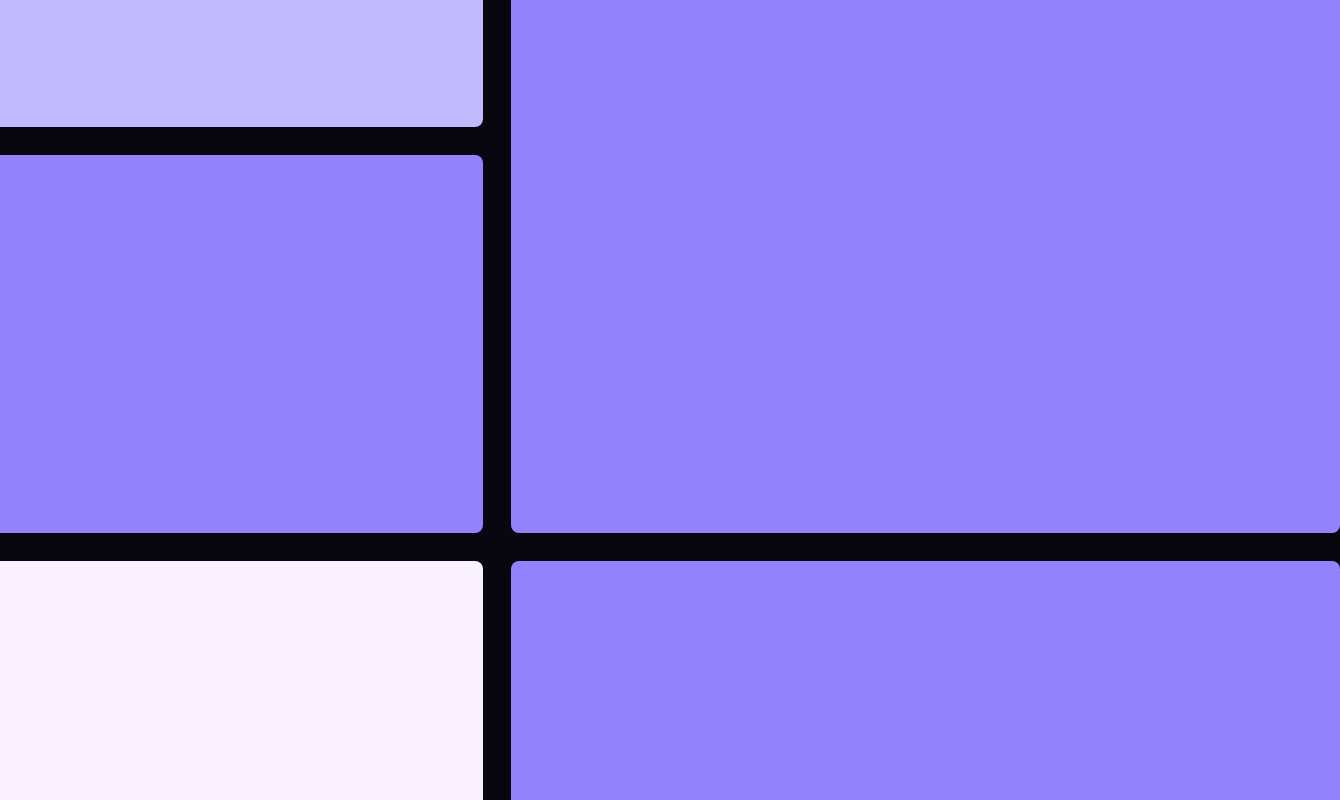
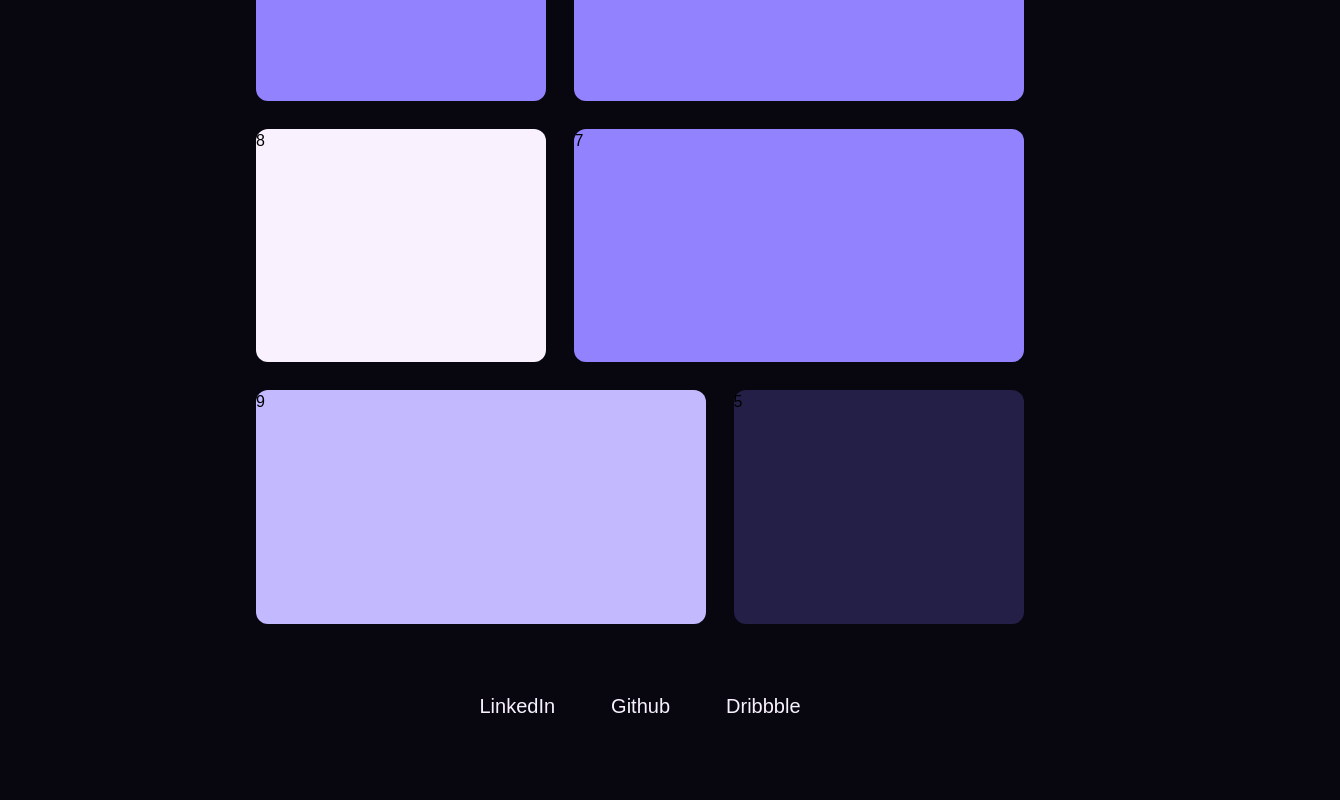
Before and after one commit to nacheco/portfolio-main, a Next.js app: page / in a window 1280 px wide. Shown: the part 1580-2380 px from the top of the page, 1340 px wide, since content can reach past the window. After the commit the page ends 2328 px from the top, so only its background shows below. Built offline with nearby package versions, Linux system fonts and the light colour scheme.

Commit message:
Made the grid fully responsive, added footer links, adjusted the styling for the hero heading

```diff
--- /dev/null
+++ b/app/components/Footer.tsx
@@ -0,0 +1,25 @@
+import { Button } from "@/components/ui/button"
+
+const Footer = () => {
+    return (
+        <>
+            <nav>
+                <div className=" flex flex-wrap justify-center items-center md:mx-8 p-6 ">
+                    <div className="flex items-center space-x-2 md:space-x-6 rtl:space-x-reverse">
+                        <a href="#">
+                            <Button variant="link" className="text-lightPurple text-[20px] font- hover:text-purple transition-all">LinkedIn</Button>
+                        </a>
+                        <a href="#">
+                            <Button variant="link" className="text-lightPurple text-[20px] font-medium hover:text-purple transition-all">Github</Button>
+                        </a>
+                        <a href="#">
+                            <Button variant="link" className="text-lightPurple text-[20px] font-medium hover:text-purple transition-all">Dribbble</Button>
+                        </a>
+                    </div>
+                </div>
+            </nav>
+        </>
+    )
+}
+
+export default Footer
--- a/app/components/Hero.tsx
+++ b/app/components/Hero.tsx
@@ -1,8 +1,8 @@
 const Hero = ({ }) => {
     return (
-        <div className="flex flex-col items-center justify-center h-[50rem]">
-            <h1 className="text-[140px] lg:text-[240px] tracking-tighter font-bold text-white -ml-6 -mb-6 lg:-ml-12 lg:-mb-12">Hello</h1>
-            <p className="text-[16px] lg:text-[28px] text-indigo-300/70">
+        <div className="flex flex-col items-center justify-center h-[40rem] md:h-[50rem]">
+            <h1 className="text-[150px] md:text-[200px] lg:text-[240px] tracking-tighter font-bold text-white -ml-6 -mb-6 lg:-ml-12 lg:-mb-12">Hello</h1>
+            <p className="text-[17px] md:text-[22px] lg:text-[28px] text-indigo-300/70">
                 I'm Natanael Pacheco - <span className="text-transparent bg-clip-text bg-main-gradient font-semibold">UI/UX Engineer</span>
                 <br />
                 Some interesting message should go here...
--- a/app/components/ProjectGrid.tsx
+++ b/app/components/ProjectGrid.tsx
@@ -1,15 +1,15 @@
 const ProjectGrid = () => {
     return (
-        <div className="grid grid-cols-5 grid-rows-5 gap-7  w-[1400px] h-[2000px]">
-            <div className="col-span-2 col-start-4 row-start-1 bg-deepPurple h-full rounded-lg"></div>
-            <div className="col-span-3 col-start-1 row-start-1 bg-lightPurple h-full rounded-lg"></div>
-            <div className="col-span-3 row-span-2 col-start-3 row-start-2 bg-deepPurple h-full rounded-lg"></div>
-            <div className="col-span-2 col-start-1 row-start-2 bg-purple h-full rounded-lg"></div>
-            <div className="col-span-2 col-start-4 row-start-5 bg-lightDark h-full rounded-lg"></div>
-            <div className="col-span-2 col-start-1 row-start-3 bg-deepPurple h-full rounded-lg"></div>
-            <div className="col-span-3 col-start-3 row-start-4 bg-deepPurple h-full rounded-lg"></div>
-            <div className="col-span-2 col-start-1 row-start-4 bg-lightPurple h-full rounded-lg"></div>
-            <div className="col-span-3 col-start-1 row-start-5 bg-purple h-full rounded-lg"></div>
+        <div className="mx-auto lg:px-0 grid grid-cols-1 grid-rows-auto xl:grid-cols-5 xl:grid-rows-5 gap-7 w-[90%] h-[400vh] md:w-[80%] xl:h-[160vh] xl:w-[60%] 2xl:w-[70%]">
+            <div className="md:row-start-1 md:col-span-full xl:col-span-2 xl:col-start-4 xl:row-start-1 bg-deepPurple h-full rounded-xl">1</div>
+            <div className="md:row-start-2 md:col-span-full xl:col-span-3 xl:col-start-1 xl:row-start-1 bg-lightPurple h-full rounded-xl">2</div>
+            <div className="md:row-start-3 md:col-span-full xl:col-span-3 xl:row-span-2 xl:col-start-3 xl:row-start-2 bg-deepPurple h-full rounded-xl">3</div>
+            <div className="md:row-start-4 md:col-span-full xl:col-span-2 xl:col-start-1 xl:row-start-2 bg-purple h-full rounded-xl">4</div>
+            <div className="md:row-start-5 md:col-span-full xl:col-span-2 xl:col-start-4 xl:row-start-5 bg-lightDark h-full rounded-xl">5</div>
+            <div className="md:row-start-6 md:col-span-full xl:col-span-2 xl:col-start-1 xl:row-start-3 bg-deepPurple h-full rounded-xl">6</div>
+            <div className="md:row-start-7 md:col-span-full xl:col-span-3 xl:col-start-3 xl:row-start-4 bg-deepPurple h-full rounded-xl">7</div>
+            <div className="md:row-start-8 md:col-span-full xl:col-span-2 xl:col-start-1 xl:row-start-4 bg-lightPurple h-full rounded-xl">8</div>
+            <div className="md:row-start-9 md:col-span-full xl:col-span-3 xl:col-start-1 xl:row-start-5 bg-purple h-full rounded-xl">9</div>
         </div>
 
     )
--- a/app/globals.css
+++ b/app/globals.css
@@ -40,3 +40,25 @@ body {
     --radius: 0.5rem;
   }
 }
+/* Scrollbar Styles */
+::-webkit-scrollbar {
+  width: 6px;
+}
+
+::-webkit-scrollbar-track {
+  background: var(--lightDark);
+}
+
+::-webkit-scrollbar-thumb {
+  background: var(--deepPurple);
+  border-radius: 6px;
+}
+
+::-webkit-scrollbar-thumb:hover {
+  background: var(--lightPurple);
+}
+
+::selection {
+  color: var(--lightPurple);
+  background-color: var(--dark);
+}
--- a/app/layout.tsx
+++ b/app/layout.tsx
@@ -31,7 +31,6 @@ export default function RootLayout({
       >
         <Navbar />
         {children}
-
       </body>
     </html>
   );
--- a/app/page.tsx
+++ b/app/page.tsx
@@ -1,16 +1,21 @@
 import React from 'react'
 import Hero from './components/Hero'
 import ProjectGrid from './components/ProjectGrid'
+import Footer from './components/Footer'
 
 const page = () => {
   return (
     <div className='max-w-screen max-h-screen'>
       <Hero />
-
-
       <div className='flex flex-col items-center py-10'>
         <ProjectGrid />
       </div>
+
+      <div className=''>
+        <Footer />
+      </div>
+
+
     </div>
   )
 }
```
